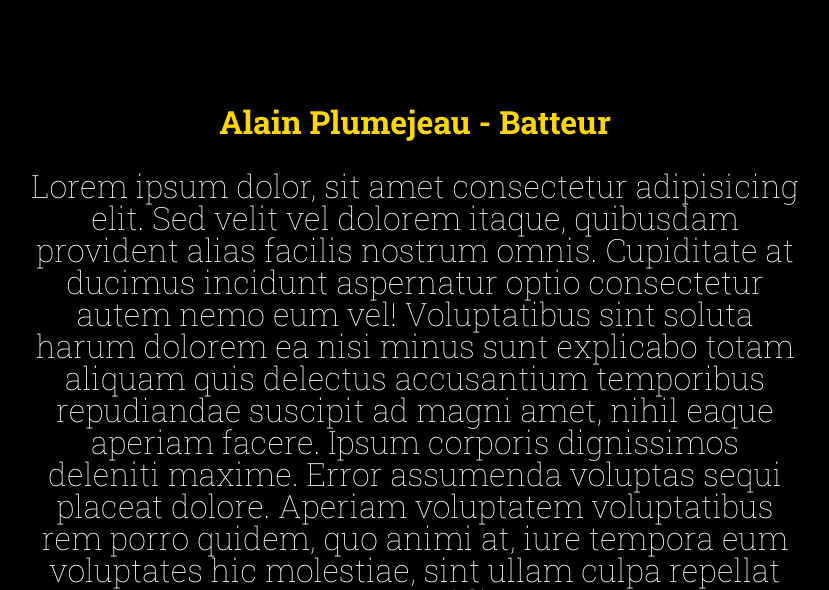
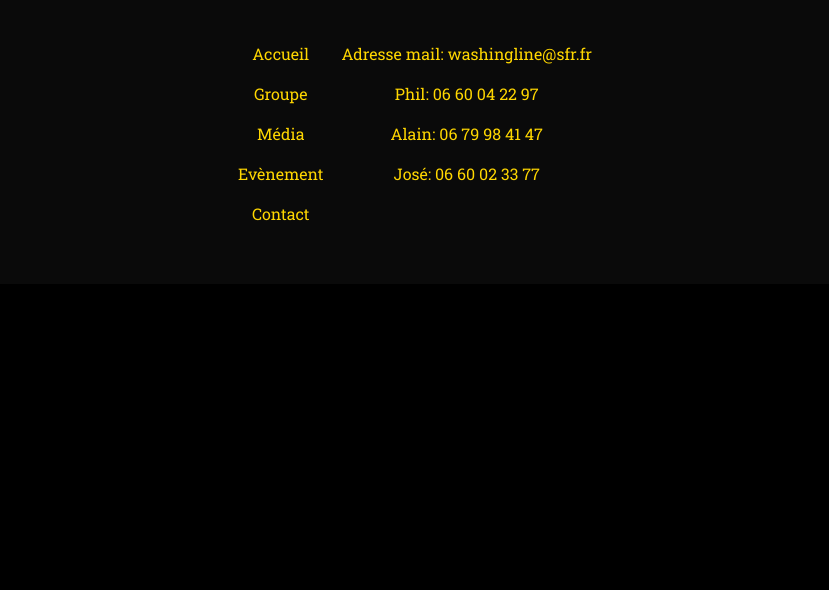
Before and after one commit to TitouanBOURLARD/projetwf3, a plain HTML site: page html/groupe.html in a window 1280 px wide. Shown: the part 2210-2800 px from the top of the page, without its empty margins (225-1054 px from the left). After the commit the page ends 2494 px from the top, so only its background shows below. Drawn offline with Linux system fonts and the light colour scheme.

Commit message:
8th commit

```diff
--- a/html/groupe.html
+++ b/html/groupe.html
@@ -50,14 +50,8 @@
             </div>
         </div>
 
-        <div id="bios">
-            <p id="groupe"><a class="retourMenu" href="index.html">Washing Line</a>  est un power-trio influencé par le blues rock des années 70.
-
-            Les 3 musiciens se sont retrouvés autour de cette musique qu’ils affectionnent en y apportant modernité et originalité.
-
-            L’univers de Washing Line, avec leur son particulier, nous transmet l’énergie de ces années là.</p>
         </div>
-
+        <div class="containermusicien">
             <div class="musicien" id="jose">
                 <h3 class="titre">José Larraceleta - Guitariste</h3> <br>
                 <P>Lorem ipsum dolor sit amet, consectetur adipisicing elit. Aliquid debitis corporis animi vero earum minima neque architecto, odio quisquam excepturi, ea aspernatur quod dolorem inventore cum incidunt! Incidunt, aspernatur ad!
@@ -76,11 +70,34 @@
                 Voluptatibus sint soluta harum dolorem ea nisi minus sunt explicabo totam aliquam quis delectus accusantium temporibus repudiandae suscipit ad magni amet, nihil eaque aperiam facere. Ipsum corporis dignissimos deleniti maxime.
                 Error assumenda voluptas sequi placeat dolore. Aperiam voluptatem voluptatibus rem porro quidem, quo animi at, iure tempora eum voluptates hic molestiae, sint ullam culpa repellat earum tenetur ex cupiditate! Cumque?</p>
             </div>
+        </div>
     </main>
 
     <footer>
-        <a href="index.html"><img id="logoFooter" src="../assets/logowlok.png" alt="logo Washing Line"></a>
-        <p id="contactFooter">washingline@sfr.fr</p><a href="https://www.facebook.com/Washing-Line-108403356430864/"><img id="facebook" src="../assets/logo-facebook.png" alt="logo Fcaebook"></a>
+        <div class="footer">
+            <div class="network">
+                <a href="https://www.facebook.com/Washing-Line-108403356430864/" target="_blank"><img src="../assets/facebook.png" alt="facebook"></a>
+            </div>
+
+            <div class="textfooter">
+
+                <div class="navigation">
+                    <a href="/html/index.html">Accueil</a> <br>
+                    <a href="/html/groupe.html">Groupe</a> <br>
+                    <a href="/html/medias.html">Média</a> <br>
+                    <a href="/html/event.html">Evènement</a> <br>
+                    <a href="/html/contact.html">Contact</a>
+                </div>
+
+                <div class="coordonnées">
+                        <p>Adresse mail: <a href="/html/contact.html">washingline@sfr.fr</a></p>
+                        <p>Phil: 06 60 04 22 97</p>
+                        <p>Alain: 06 79 98 41 47</p>
+                        <p>José: 06 60 02 33 77</p>
+                </div>
+
+            </div>
+        </div>
     </footer>
 
 </body>
--- a/style/accueil.css
+++ b/style/accueil.css
@@ -132,6 +132,8 @@ body{
     color: gold;
 }
 
+/* FOOTER */
+
 .network{
     width: 40px;
     height: 40px;
@@ -139,8 +141,7 @@ body{
     flex-direction: row;
     justify-content: center;
     margin: auto;
-    margin-bottom: 200px;
-    margin-top: 200px;
+    margin-bottom: 50px;
 }
 
 .network img{
@@ -152,6 +153,46 @@ body{
     filter: invert(0%);
     background-color: gold;
 }
+
+.footer{
+    background-color: rgb(10, 10, 10);
+    padding: 50px;
+    margin-top: 250px;
+}
+
+.textfooter{
+    width: 30%;
+    margin: auto;
+    color: gold;
+    font-family:  'Roboto Slab', serif;
+    line-height: 40px;
+    text-align: center;
+    display: flex;
+    flex-direction: row;
+    justify-content: space-between;
+}
+
+.coordonnées a{
+    text-decoration: none;
+    color: gold;
+}
+
+.coordonnées a:hover{
+    text-decoration: none;
+    color: gold;
+    text-decoration: underline;
+}
+
+.navigation a{
+    text-decoration: none;
+    color: gold;
+}
+
+.navigation a:hover{
+    text-decoration: none;
+    color: gold;
+    text-decoration: underline;
+}
 /* .photogrp img{
     object-fit: cover;
     width: auto;
--- a/style/contact.css
+++ b/style/contact.css
@@ -127,15 +127,14 @@ button:hover{
 
 /* CSS Footer a mettre sur toutes les pages
  */
-.network{
+ .network{
     width: 40px;
     height: 40px;
     display: flex;
     flex-direction: row;
     justify-content: center;
     margin: auto;
-    margin-bottom: 200px;
-    margin-top: 200px;
+    margin-bottom: 50px;
 }
 
 .network img{
@@ -147,3 +146,43 @@ button:hover{
     filter: invert(0%);
     background-color: gold;
 }
+
+.footer{
+    background-color: rgb(10, 10, 10);
+    padding: 50px;
+    margin-top: 250px;
+}
+
+.textfooter{
+    width: 30%;
+    margin: auto;
+    color: gold;
+    font-family:  'Roboto Slab', serif;
+    line-height: 40px;
+    text-align: center;
+    display: flex;
+    flex-direction: row;
+    justify-content: space-between;
+}
+
+.coordonnées a{
+    text-decoration: none;
+    color: gold;
+}
+
+.coordonnées a:hover{
+    text-decoration: none;
+    color: gold;
+    text-decoration: underline;
+}
+
+.navigation a{
+    text-decoration: none;
+    color: gold;
+}
+
+.navigation a:hover{
+    text-decoration: none;
+    color: gold;
+    text-decoration: underline;
+}
--- a/style/groupe.css
+++ b/style/groupe.css
@@ -123,54 +123,28 @@ img {
     opacity: 0.7;
 }
 
-/* TEXTE BIOGRAPHIQUE DE GROUPE */
-
-#bios {
-    width: 100%;
-    display: flex;
-    flex-direction: row;
-    justify-content: center;
-    margin-top: -100px;
-}
-
-#groupe {
-    width: 60%;
-    color: white;
-    text-align: center;
-    font-size: xx-large;
-    font-weight: 100;
-    font-family: 'Roboto Slab', serif;
-}
-
-.retourMenu {
-    text-decoration: none;
-    color: gold;
-}
-
-.retourMenu:hover {
-    text-decoration: underline;
-}
-
-.retourMenu:visited {
-    color: gold;
-}
-
 /* TEXTE BIOGRAPHIQUE INDIVIDUEL */
+/* .containermusicien{
+    margin-bottom: 30%;
+    margin: auto;
+} */
 
 .musicien {
-    width: 60%;
+    width: 50%;
     color: white;
     font-family: 'Roboto Slab', serif;
-    font-size: xx-large;
+    font-size: large;
     text-align: center;
-    margin-left: 20%;
+    margin: auto;
     margin-top: 10%;
     font-weight: 100;
 }
 
-h3 {
+.musicien h3 {
     color: gold;
     font-weight: bold;
+    font-size: xx-large;
+    margin-bottom: 20px;
 }
 
 .titre {
@@ -179,28 +153,62 @@ h3 {
 
 /* STYLE FOOTER */
 
-footer {
-    width: 100%;
-    color: white;
-    text-align: center;
-    font-size: xx-large;
+.network{
+    width: 40px;
+    height: 40px;
+    display: flex;
+    flex-direction: row;
+    justify-content: center;
+    margin: auto;
+    margin-bottom: 50px;
 }
 
-#logoFooter {
-    width: 60%;
-    margin-left: 20%;
-    margin-right: 20%;
-    margin-top: 5%;
-    margin-bottom: 1%;
+.network img{
+    width: 100%;
+    filter: invert(100%);
 }
 
-#facebook {
-    height: 30px;
-    width: 30px;
+.network img:hover{
+    filter: invert(0%);
+    background-color: gold;
+}
+
+.footer{
+    background-color: rgb(10, 10, 10);
+    padding: 50px;
+    margin-top: 250px;
+}
+
+.textfooter{
+    width: 30%;
+    margin: auto;
+    color: gold;
+    font-family:  'Roboto Slab', serif;
+    line-height: 40px;
+    text-align: center;
+    display: flex;
+    flex-direction: row;
+    justify-content: space-between;
+}
+
+.coordonnées a{
+    text-decoration: none;
     color: gold;
 }
 
-#contactFooter {
+.coordonnées a:hover{
+    text-decoration: none;
     color: gold;
-    font-size: large;
+    text-decoration: underline;
 }
+
+.navigation a{
+    text-decoration: none;
+    color: gold;
+}
+
+.navigation a:hover{
+    text-decoration: none;
+    color: gold;
+    text-decoration: underline;
+}
--- a/style/medias.css
+++ b/style/medias.css
@@ -86,7 +86,7 @@ img {
 }
 
 #imageGroupe {
-    opacity: 0.1;
+    opacity: 0.2;
 }
 
 #photoGroupe {
@@ -94,7 +94,7 @@ img {
     object-fit: cover;
     height: 100%;
     position:absolute;
-    opacity: 0.2;
+    opacity: 0.1;
     background-repeat: no-repeat;
     background-size: cover;
 }
@@ -384,28 +384,62 @@ ul li a:hover {
 
 /* STYLE FOOTER */
 
-footer {
-    width: 100%;
-    color: white;
-    text-align: center;
-    font-size: xx-large;
+.network{
+    width: 40px;
+    height: 40px;
+    display: flex;
+    flex-direction: row;
+    justify-content: center;
+    margin: auto;
+    margin-bottom: 50px;
 }
 
-#logoFooter {
-    width: 60%;
-    margin-left: 20%;
-    margin-right: 20%;
-    margin-top: 5%;
-    margin-bottom: 1%;
+.network img{
+    width: 100%;
+    filter: invert(100%);
 }
 
-#facebook {
-    height: 30px;
-    width: 30px;
+.network img:hover{
+    filter: invert(0%);
+    background-color: gold;
+}
+
+.footer{
+    background-color: rgb(10, 10, 10);
+    padding: 50px;
+    margin-top: 250px;
+}
+
+.textfooter{
+    width: 30%;
+    margin: auto;
+    color: gold;
+    font-family:  'Roboto Slab', serif;
+    line-height: 40px;
+    text-align: center;
+    display: flex;
+    flex-direction: row;
+    justify-content: space-between;
+}
+
+.coordonnées a{
+    text-decoration: none;
     color: gold;
 }
 
-#contactFooter {
+.coordonnées a:hover{
+    text-decoration: none;
     color: gold;
-    font-size: large;
+    text-decoration: underline;
 }
+
+.navigation a{
+    text-decoration: none;
+    color: gold;
+}
+
+.navigation a:hover{
+    text-decoration: none;
+    color: gold;
+    text-decoration: underline;
+}
```
Also changed, not shown: html/contact.html (+22 -2 lines), html/index.html (+22 -3 lines), html/medias.html (+24 -2 lines). Lines whose indentation alone changed are shown as unchanged.
